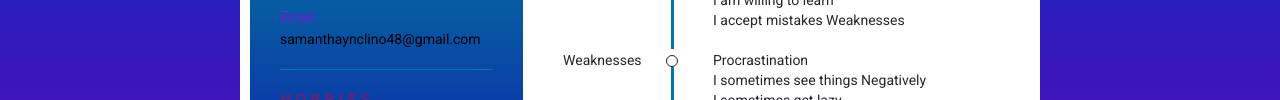
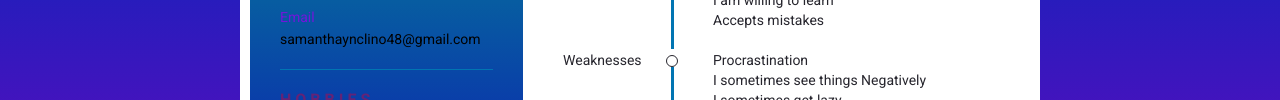
Before and after one commit to mae0624/mae0624, a plain HTML site: page index.html in a window 1280 px wide. Shown: the part 697-797 px from the top of the page. Drawn offline with Linux system fonts and the light colour scheme.

Commit message:
Update index.html

```diff
--- a/index.html
+++ b/index.html
@@ -132,7 +132,7 @@
 						<p>Has Emotional Intelligence</p>
 						<p>Has Empathy</p>
 						<p>I am willing to learn</p>
-						<p>I accept mistakes Weaknesses</p>
+						<p>Accepts mistakes</p>
 					</div>
 				</div>
 				<div class="resume_data">
```
